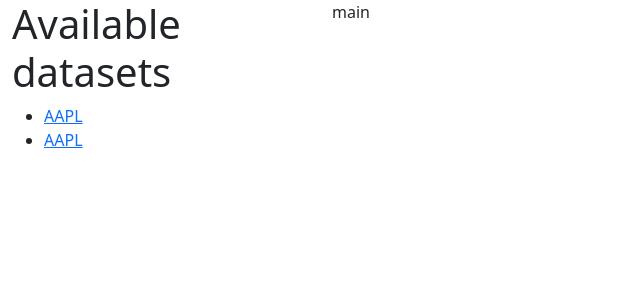
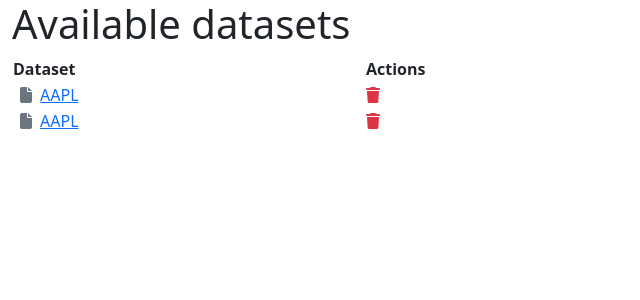
Before and after one commit to robswc/stratis, a FastAPI app: page /ui/v1/data/ in a window 1280 px wide. Shown: the top 300 px of the page, without its empty margins (0-640 px from the left). Run offline with FastAPI, Linux system fonts and the light colour scheme; some libraries are stand-ins or nearby versions.

Commit message:
UI/UX updates

```diff
--- a/templates/core/base.html
+++ b/templates/core/base.html
@@ -10,6 +10,9 @@
             integrity="sha384-OERcA2EqjJCMA+/3y+gxIOqMEjwtxJY7qPCqsdltbNJuaOe923+mo//f6V8Qbsw3"
             crossorigin="anonymous"></script>
     <script src="https://cdn.plot.ly/plotly-2.14.0.min.js"></script>
+    <link rel="stylesheet" href="https://cdnjs.cloudflare.com/ajax/libs/font-awesome/6.2.1/css/all.min.css"
+          integrity="sha512-MV7K8+y+gLIBoVD59lQIYicR65iaqukzvf/nwasF0nqhPay5w/9lJmVM2hMDcnK1OnMGCdVK+iQrJ7lzPJQd1w=="
+          crossorigin="anonymous" referrerpolicy="no-referrer"/>
 </head>
 <body>
 {% block content %}{% endblock %}
--- a/templates/data/view_all_data.html
+++ b/templates/data/view_all_data.html
@@ -2,15 +2,31 @@
 {% block content %}
     <div class="container-fluid">
         <div class="row">
-            <div class="col-lg-3">
+            <div class="col-lg-6">
                 <h1>Available datasets</h1>
-                <ul>
+                <table class='w-100'>
+                    <thead>
+                    <tr>
+                        <th>Dataset</th>
+                        <th>Actions</th>
+                    </tr>
+                    </thead>
+                    <tbody>
                     {% for dataset in datasets %}
-                        <li><a href="{{ dataset['link'] }}">{{ dataset['name'] }}</a></li>
+                        <tr>
+                        <td class="d-flex align-items-center gap-2 px-2 me-2">
+                            <i class="fa-solid fa-file text-secondary"></i><a href="{{ dataset['link'] }}">{{ dataset['name'] }}</a>
+                        </td>
+                        <td>
+                            <div class="d-flex align-items-center gap-2">
+                                <i class="fa-solid fa-trash text-danger"></i>
+                            </div>
+                        </td>
+                        </tr>
                     {% endfor %}
-                </ul>
+                    </tbody>
+                </table>
             </div>
-            <div class="col-lg-8">main</div>
         </div>
     </div>
 {% endblock %}
```
